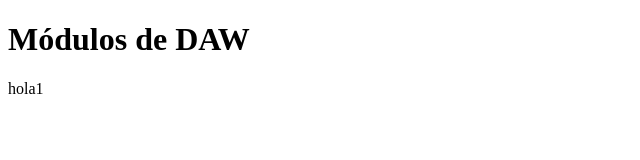
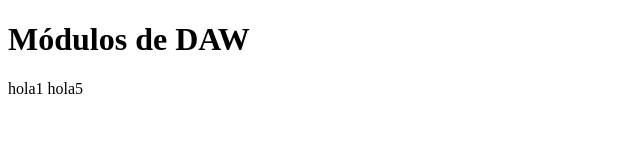
Before and after one commit to QiweiLiuYang/daw, a plain HTML site: page index.html in a window 1280 px wide. Shown: the full height of the page, 0-640 px from the left. Drawn offline with Linux system fonts and the light colour scheme.

Commit message:
Commit con mdddulo 5

```diff
--- a/index.html
+++ b/index.html
@@ -8,5 +8,6 @@
 <body>
     <h1>Módulos de DAW</h1>
 	hola1
+	hola5
 </body>
 </html>
```
